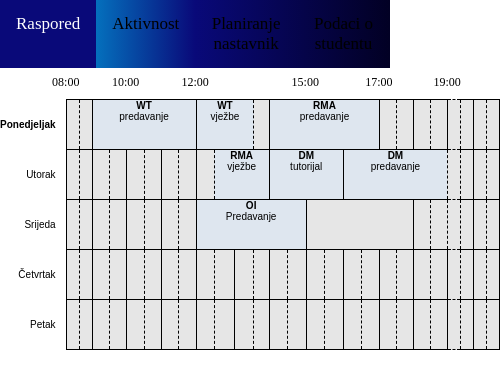
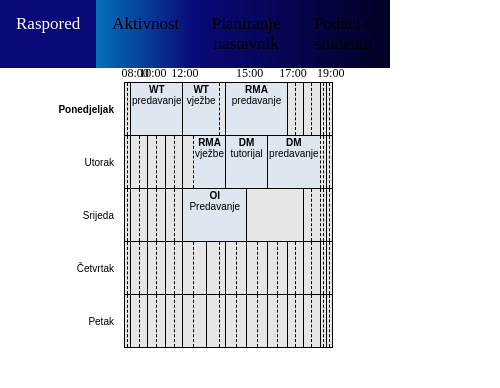
Before and after one commit to ababic2/WebTehnologije_Spirale, a plain HTML site: page Zadatak 1/raspored.html in a window 390 px wide. Shown: the whole page, 500 px wide, since content can reach past the window. Drawn offline with Linux system fonts and the light colour scheme; a web font is replaced by a local one.

Commit message:
Mobile view za planiranje dodan

```diff
--- a/Zadatak 1/raspored.css
+++ b/Zadatak 1/raspored.css
@@ -1,7 +1,7 @@
 @import url(https://fonts.googleapis.com/css?family=Cantarell);
 table.lectures {
-    height: 300px;
-    width: 500px;
+    height: 90%;
+    width: 50%;
     table-layout: auto;
     border-collapse: collapse;
     margin-top: 50px;
@@ -28,6 +28,11 @@ td{
     text-align: center;
     font-size: 10px;
     font-family: Cantarell, Arial, sans-serif;
+}
+
+th {
+    width: 30px;
+    height: 30px;
 }
 
 td.evenColspan {
--- a/Zadatak 1/raspored.html
+++ b/Zadatak 1/raspored.html
@@ -2,35 +2,46 @@
 <html>
 <head>
     <title>Raspored</title>
-    <link rel="stylesheet" href="./../menu.css">
-    <link rel="stylesheet" href="raspored.css">
+        <link rel="stylesheet" href="./../menu.css">
+    <link rel="stylesheet" href="./raspored.css">
 </head>
 
 <body>
 
 <nav class="topnav">
-        <a class="active" href="./raspored.html">Raspored</a>
-        <a href="./../Zadatak%202/aktivnost.html">Aktivnost</a>
-        <a href="./../Zadatak%203/planiranjeNastavnik.html">Planiranje nastavnik</a>
-        <a href="./../Zadatak%204/podaciStudent.html">Podaci o studentu</a>
+    <a class="active" href="./raspored.html">Raspored</a>
+    <a href="./../Zadatak%202/aktivnost.html">Aktivnost</a>
+    <a href="./../Zadatak%203/planiranjeNastavnik.html">Planiranje nastavnik</a>
+    <a href="./../Zadatak%204/podaciStudent.html">Podaci o studentu</a>
 </nav>
 
-<div class="content">
 <table class="lectures">
     <tr>
         <th class="leftShift"></th>
-        <th class="leftShift" colspan="2"><div>08:00</div></th>
+        <th class="leftShift" colspan="2">
+            <div>08:00</div>
+        </th>
         <th class="leftShift" colspan="2"></th>
-        <th class="leftShift" colspan="2"><div>10:00</div></th>
+        <th class="leftShift" colspan="2">
+            <div>10:00</div>
+        </th>
         <th class="leftShift" colspan="2"></th>
-        <th class="leftShift" colspan="2"><div>12:00</div></th>
+        <th class="leftShift" colspan="2">
+            <div>12:00</div>
+        </th>
         <th class="leftShift" colspan="2"></th>
         <th class="leftShift" colspan="2"></th>
-        <th class="leftShift" colspan="2"><div>15:00</div></th>
+        <th class="leftShift" colspan="2">
+            <div>15:00</div>
+        </th>
         <th class="leftShift" colspan="2"></th>
-        <th class="leftShift" colspan="2"><div>17:00</div></th>
+        <th class="leftShift" colspan="2">
+            <div>17:00</div>
+        </th>
         <th class="leftShift" colspan="2"></th>
-        <th class="leftShift" colspan="2"><div>19:00</div></th>
+        <th class="leftShift" colspan="2">
+            <div>19:00</div>
+        </th>
         <th class="leftShift" colspan="2"></th>
     </tr>
     <tr>
@@ -39,14 +50,14 @@
         </td>
         <td class="odd"></td>
         <td class="even"></td>
-        <td class = "evenColspan" colspan="6">
+        <td class="evenColspan" colspan="6">
             <b>WT</b> <br> predavanje
         </td>
-        <td class = "rightDashed" colspan="3">
+        <td class="rightDashed" colspan="3">
             <b>WT</b> <br> vježbe
         </td>
         <td class="even"></td>
-        <td class = "evenColspan" colspan="6">
+        <td class="evenColspan" colspan="6">
             <b>RMA</b> <br> predavanje
         </td>
         <td class="odd"></td>
@@ -84,7 +95,7 @@
         <td class="even"></td>
     </tr>
     <tr>
-        <td style="border: none"class="days">Srijeda</td>
+        <td style="border: none" class="days">Srijeda</td>
         <td class="odd"></td>
         <td class="even"></td>
         <td class="odd"></td>
@@ -163,7 +174,6 @@
         <td class="even"></td>
     </tr>
 </table>
-</div>
 </body>
 
 </html>
--- a/menu.css
+++ b/menu.css
@@ -1,8 +1,3 @@
-* {
-    box-sizing: border-box;
-    margin: 0;
-    padding: 0;
-}
 .topnav{
     overflow: hidden;
     background-image: linear-gradient(90deg, #00d4ff 0%, #090979 50%, #020024 100%);
```
Also changed, not shown: Zadatak 3/planiranje.css (+6 -1 lines), Zadatak 3/planiranjeNastavnik.html (+1 -0 lines).
